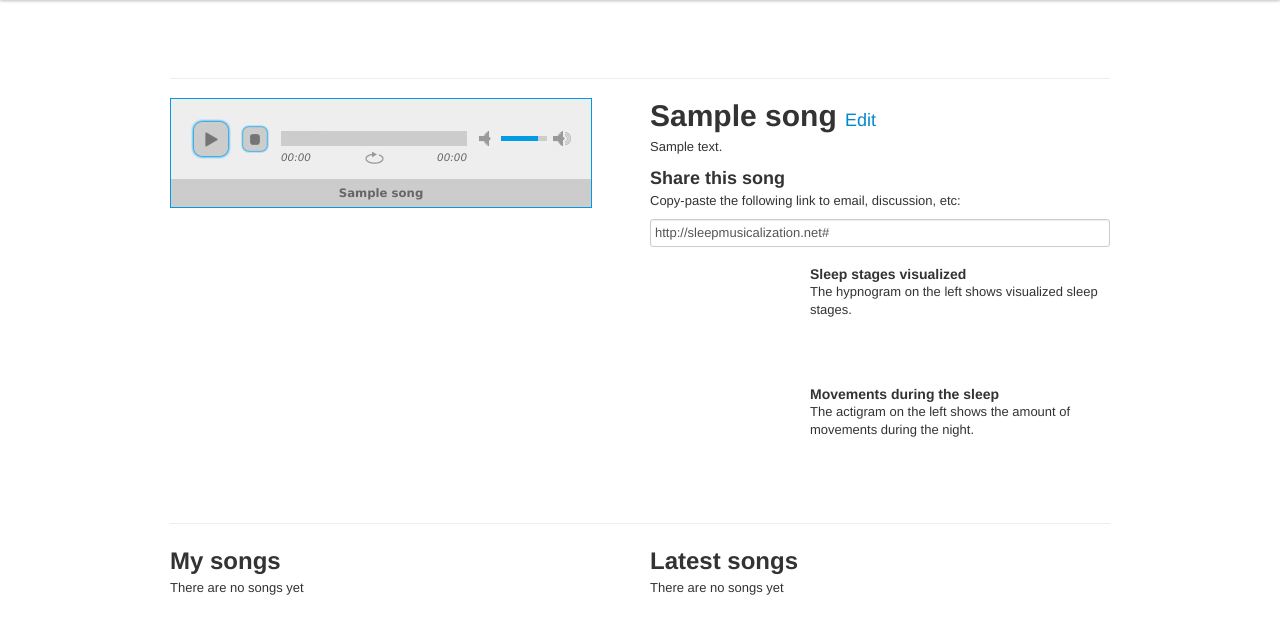
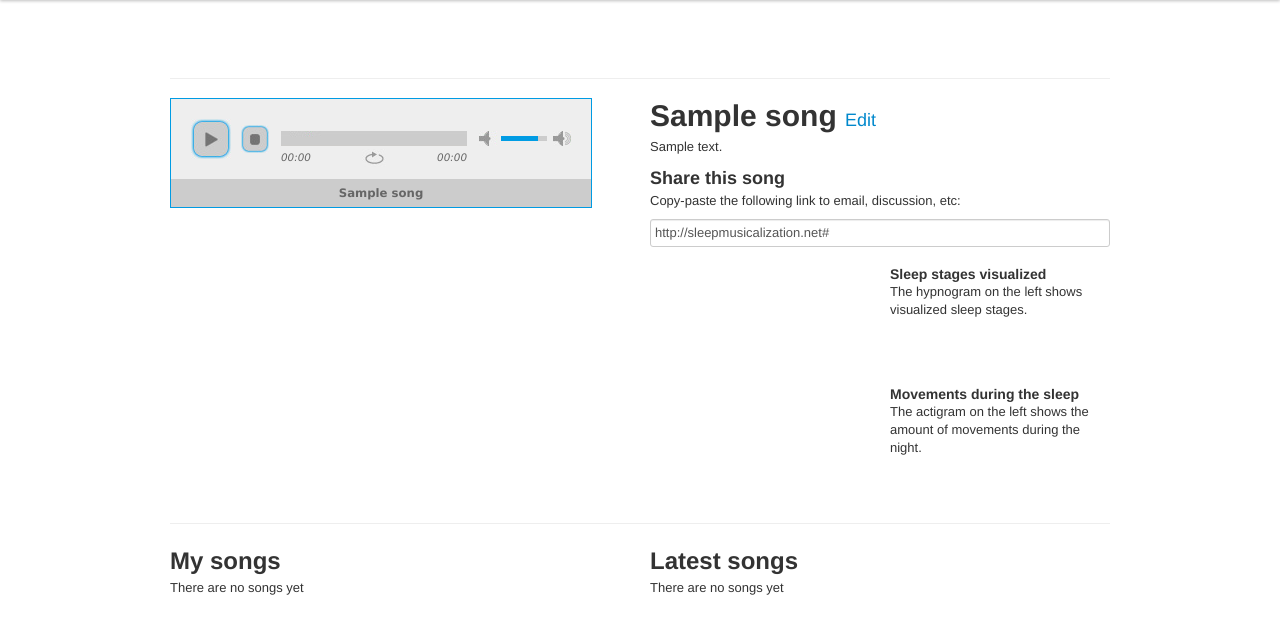
Before and after one commit to jpaalasm/sleep-musicalization-web, a Django app: template webapp/templates/dreamsapp/song.html in a window 1280 px wide. Shown: the part 40-674 px from the top of the page. Run offline with Django 3.2, Linux system fonts and the light colour scheme; the template is opened without the code that fills it: most values are stand-ins (such as "Sample title", 1, 10 or a date in 2020); some libraries are stand-ins or nearby versions.

Commit message:
Minor layout tweak

```diff
--- a/webapp/templates/dreamsapp/song.html
+++ b/webapp/templates/dreamsapp/song.html
@@ -165,20 +165,20 @@
   {% if song.sleep_data %}
   <div class="row">
 
-  	<div class="span8">
+  	<div class="span9">
 		<div id="sleep_stages_plot" style="height: 120px;"></div>
 	</div>
-	<div class="span4">
+	<div class="span3">
 	  <h4>Sleep stages visualized</h4>
 	  <p>The hypnogram on the left shows visualized sleep stages.
 	</div>
   </div>
   <div class="row">
-    <div class="span8">
+    <div class="span9">
 		<div id="actigram_plot" style="height: 120px;"></div>
 	</div>
 
-    <div class="span4">
+    <div class="span3">
        <h4>Movements during the sleep</h4>
        <p>The actigram on the left shows the amount of movements during the night.
     </div>
```
